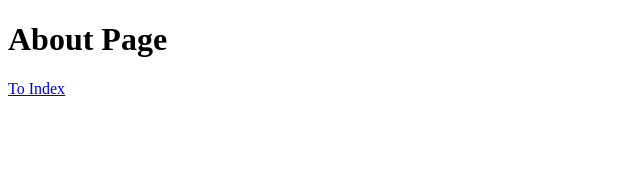
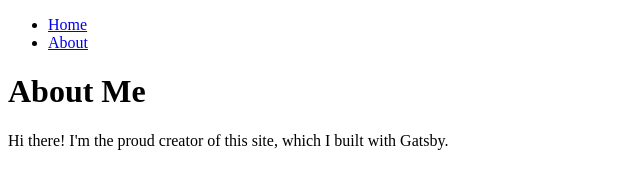
Before and after one commit to ssmzmert/gatsby, a Gatsby site: page /about in a window 1280 px wide. Shown: the whole page, without its empty margins (0-640 px from the left). Built offline with nearby package versions, Linux system fonts and the light colour scheme; Gatsby itself is replaced by a stand-in of ours.

Commit message:
Finished Gatsby Tutorial Part2

```diff
--- /dev/null
+++ b/src/components/layout.js
@@ -0,0 +1,25 @@
+import * as React from "react";
+import { Link } from "gatsby";
+
+const Layout = ({ pageTitle, children }) => {
+  return (
+    <div>
+      <title>{pageTitle}</title>
+      <nav>
+        <ul>
+          <li>
+            <Link to="/">Home</Link>
+          </li>
+          <li>
+            <Link to="/about">About</Link>
+          </li>
+        </ul>
+      </nav>
+      <main>
+        <h1>{pageTitle}</h1>
+        {children}
+      </main>
+    </div>
+  );
+};
+export default Layout;
--- a/src/pages/about.js
+++ b/src/pages/about.js
@@ -1,13 +1,14 @@
 import * as React from "react";
-import { Link } from "gatsby";
+import Layout from "../components/layout";
 
-const About = () => {
+const AboutPage = () => {
   return (
-    <div>
-      <h1>About Page</h1>
-      <Link to="/">To Index</Link>
-    </div>
+    <Layout pageTitle="About Me">
+      <p>
+        Hi there! I'm the proud creator of this site, which I built with Gatsby.
+      </p>
+    </Layout>
   );
 };
 
-export default About;
+export default AboutPage;
```
Also changed, not shown: src/pages/contact.js (added, +9 -0 lines), src/pages/index.js (+6 -9 lines).
